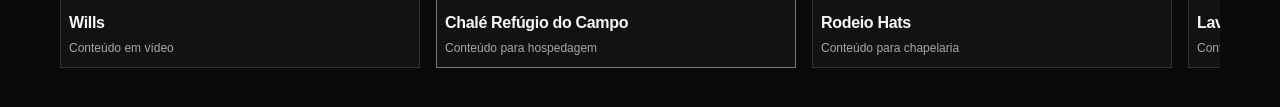
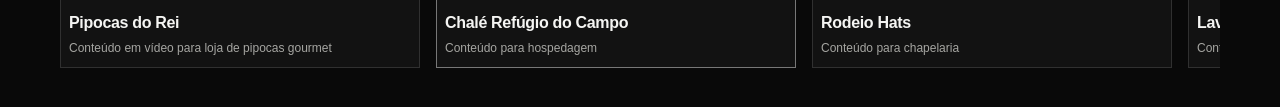
Before and after one commit to Douglas-vmaker/DG-videomaker-site-, a plain HTML site: page index.html in a window 1280 px wide. Shown: the part 2743-2850 px from the top of the page. Drawn offline with Linux system fonts and the light colour scheme.

Commit message:
Coloca Pipocas do Rei em primeiro e ajusta descrição do vídeo

```diff
--- a/index.html
+++ b/index.html
@@ -149,11 +149,11 @@
         <div class="carousel-shell">
           <button class="carousel-arrow prev" type="button" aria-label="Marcas anteriores" data-target="brands">‹</button>
           <div class="brand-carousel" id="brands" aria-label="Marcas atendidas">
+            <div class="brand-slide brand-pipocas"><img src="copy_22E6BB76-A10D-4C77-8BFF-D54F90D53F07.jpeg" alt="Pipocas do Rei"></div>
             <div class="brand-slide brand-casa"><img src="Design sem nome - 1.png" alt="Logo Casa da Fazenda"></div>
             <div class="brand-slide brand-montara"><img src="Design sem nome - 2.png" alt="Logo Montara Country"></div>
             <div class="brand-slide brand-rodeio"><img src="Design sem nome - 3.png" alt="Logo Rodeio Hats"></div>
             <div class="brand-slide brand-lavateria"><img src="Design sem nome - 4.png" alt="Logo Lavateria"></div>
-            <div class="brand-slide brand-pipocas"><img src="copy_22E6BB76-A10D-4C77-8BFF-D54F90D53F07.jpeg" alt="Pipocas do Rei"></div>
           </div>
           <button class="carousel-arrow next" type="button" aria-label="Próximas marcas" data-target="brands">›</button>
         </div>
@@ -187,7 +187,7 @@
         <div class="carousel-shell">
           <button class="carousel-arrow prev" type="button" aria-label="Vídeos anteriores" data-target="videos">‹</button>
           <div class="video-carousel" id="videos" aria-label="Carrossel de vídeos do portfólio">
-            <article class="video-card"><div class="video-frame"><video autoplay muted loop playsinline webkit-playsinline preload="none"><source src="copy_5DF12D70-0C4D-47F3-AD16-98A4B400BF78.mov"></video><button class="video-sound" type="button" aria-label="Ativar som do vídeo">Ativar som</button></div><h3>Wills</h3><p>Conteúdo em vídeo</p></article>
+            <article class="video-card"><div class="video-frame"><video autoplay muted loop playsinline webkit-playsinline preload="none"><source src="copy_5DF12D70-0C4D-47F3-AD16-98A4B400BF78.mov"></video><button class="video-sound" type="button" aria-label="Ativar som do vídeo">Ativar som</button></div><h3>Pipocas do Rei</h3><p>Conteúdo em vídeo para loja de pipocas gourmet</p></article>
             <article class="video-card"><div class="video-frame"><video autoplay muted loop playsinline webkit-playsinline preload="none"><source src="copy_F9495355-44A0-4D53-B660-4DAE393CB5CB.mov"></video><button class="video-sound" type="button" aria-label="Ativar som do vídeo">Ativar som</button></div><h3>Chalé Refúgio do Campo</h3><p>Conteúdo para hospedagem</p></article>
             <article class="video-card"><div class="video-frame"><video autoplay muted loop playsinline webkit-playsinline preload="none"><source src="rodeio hats.mp4"></video><button class="video-sound" type="button" aria-label="Ativar som do vídeo">Ativar som</button></div><h3>Rodeio Hats</h3><p>Conteúdo para chapelaria</p></article>
             <article class="video-card"><div class="video-frame"><video autoplay muted loop playsinline webkit-playsinline preload="none"><source src="copy_5637BB8E-BDD2-4BE9-9DE8-F1D23F112A1F.mov"></video><button class="video-sound" type="button" aria-label="Ativar som do vídeo">Ativar som</button></div><h3>Lavateria Fast</h3><p>Conteúdo para marca</p></article>
```
